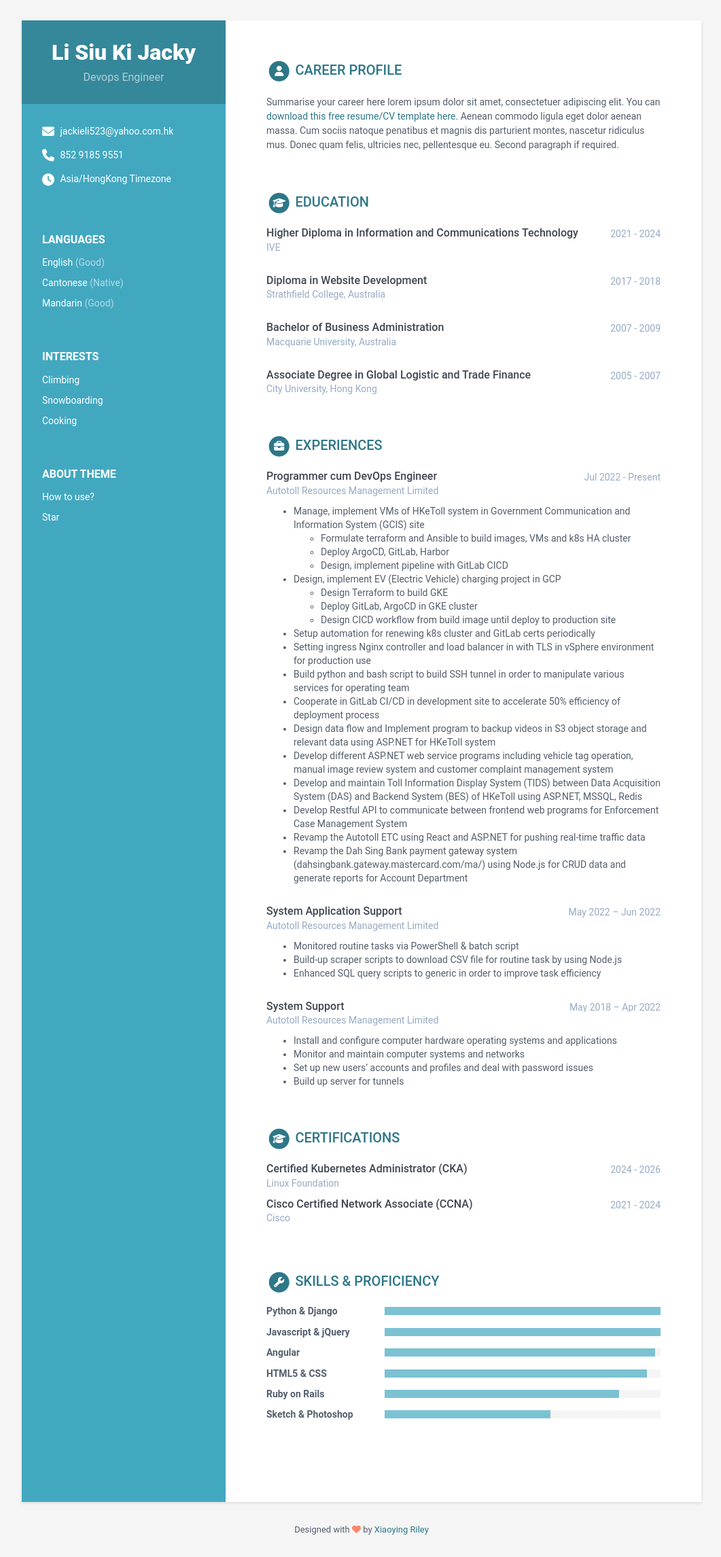
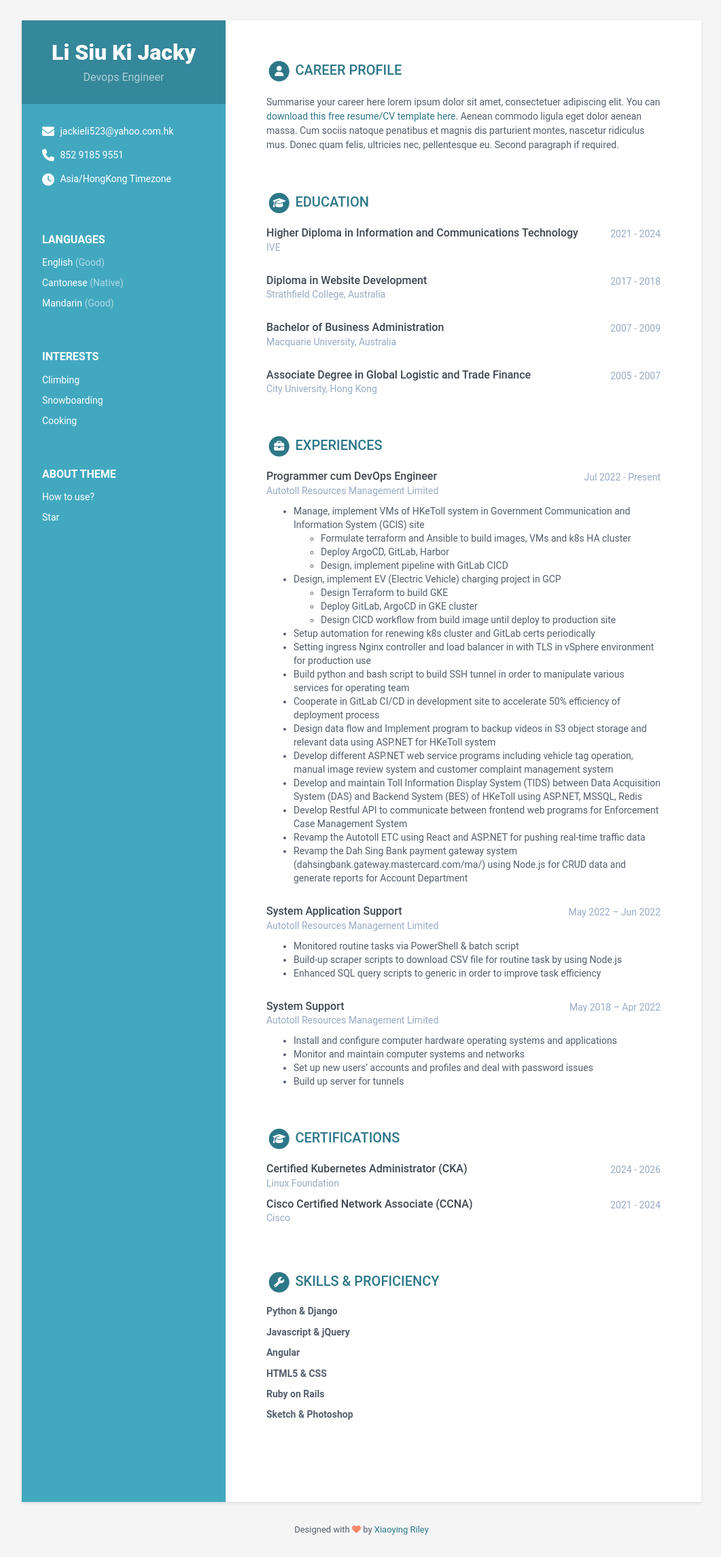
Before and after one commit to Ovvio2311/online-resume, a Jekyll site: the page built from index.html, in a window 1280 px wide. Shown: the whole page at 68% size, without its empty margins (108-1169 px from the left). Built offline with Jekyll 4.4.1, drawn with Linux system fonts in a browser that asks for light colours.

Commit message:
Update skills.html

```diff
--- a/_includes/skills.html
+++ b/_includes/skills.html
@@ -12,10 +12,10 @@
     {% for skill in skills.toolset %}
     <div class="item">
       <h3 class="level-title">{{ skill.name }}</h3>
-      {% assign skill_level = 'width: ' | append: skill.level %}
+<!--       {% assign skill_level = 'width: ' | append: skill.level %}
       <div class="level-bar">
         <div class="level-bar-inner" style="{{skill_level}}"></div>
-      </div>
+      </div> -->
       <!--//level-bar-->
     </div>
     <!--//item-->
```
